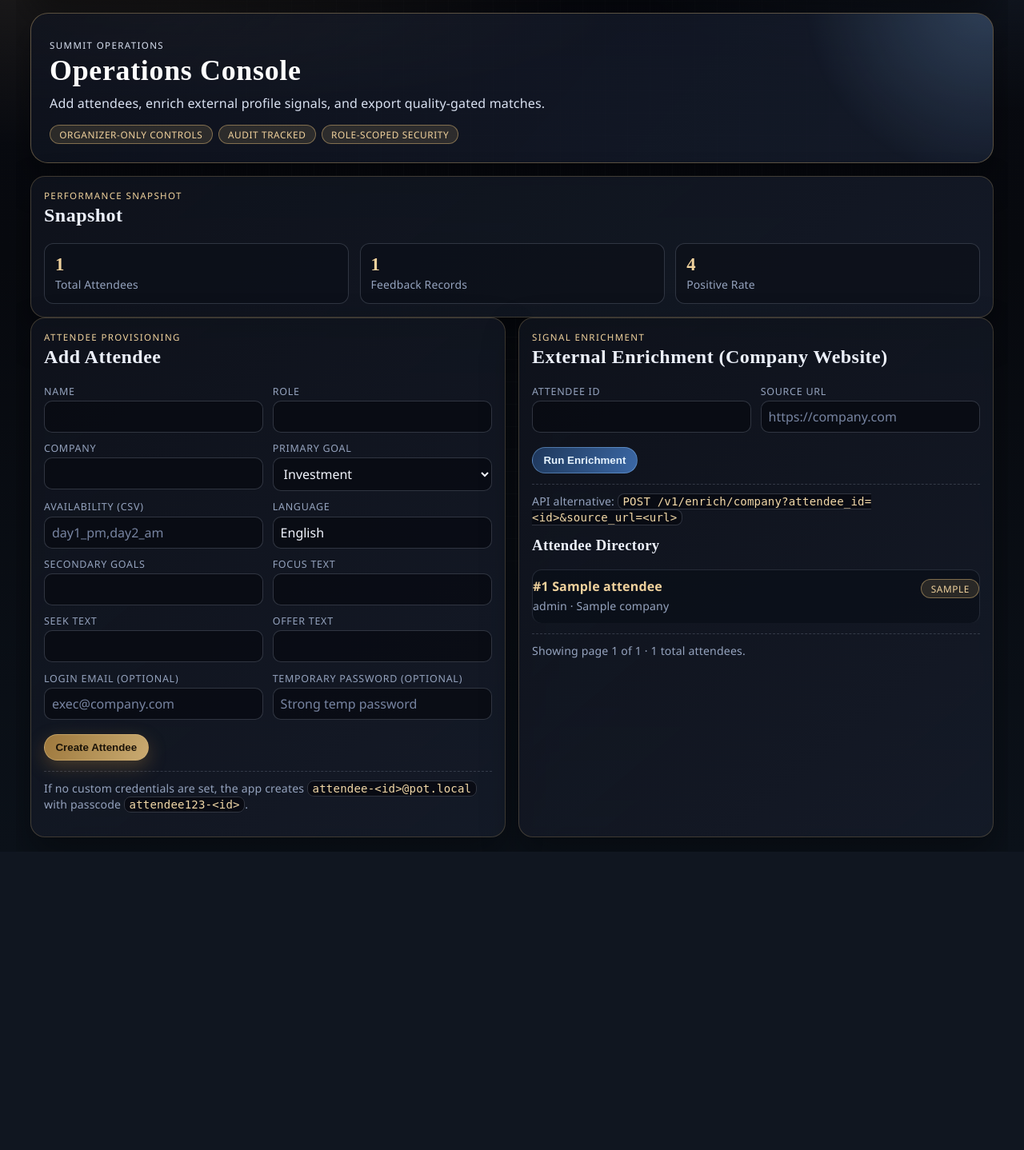
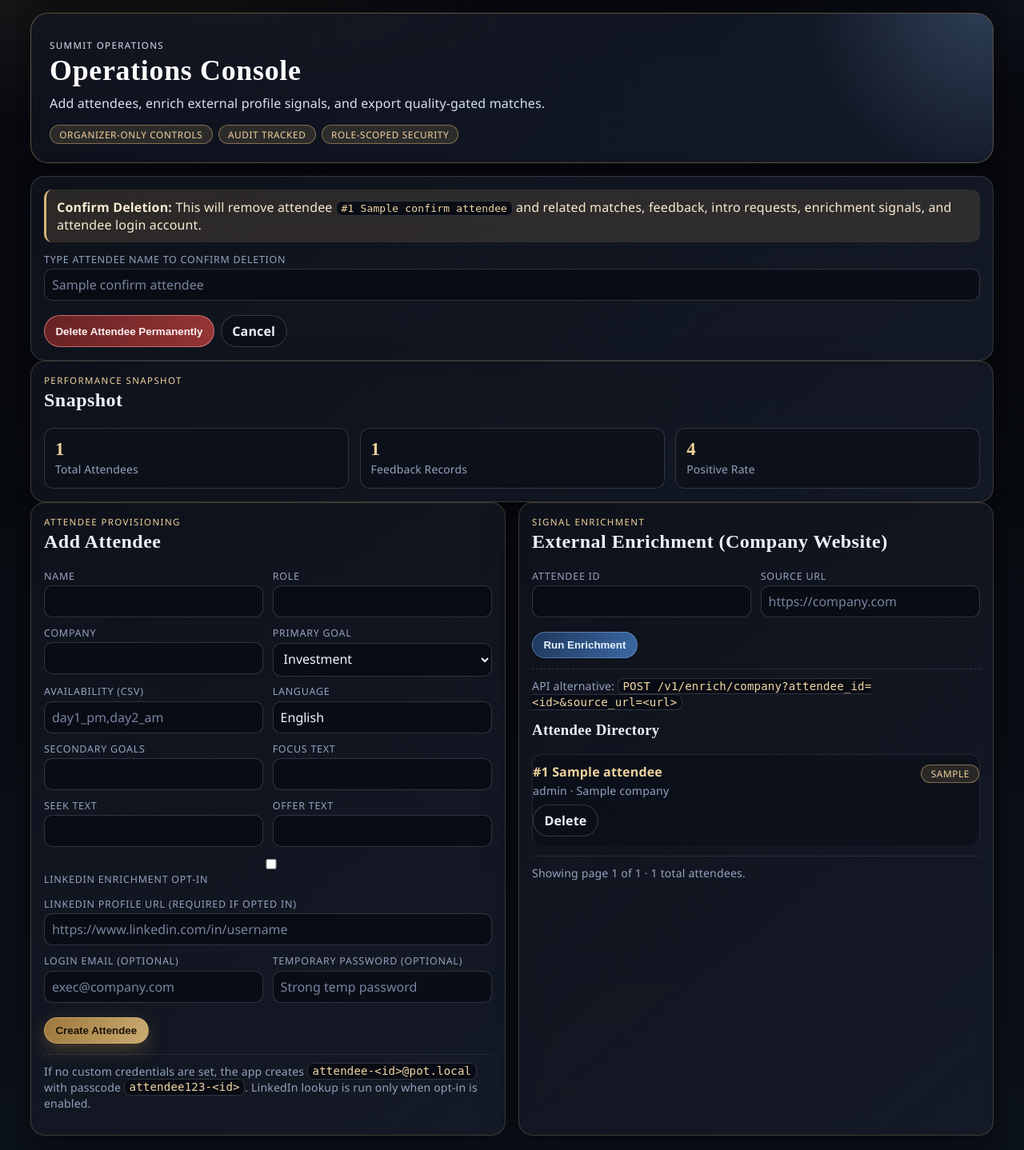
Before and after one commit to kenshiro-17/AI-Matchmaking, a FastAPI app: template app/templates/organizer.html in a window 1280 px wide. Shown: the part 83-1521 px from the top of the page at 80% size. Before the commit the page ends 1148 px from the top, so only its background shows below. Run offline with FastAPI, Linux system fonts and the light colour scheme; the template is opened without the code that fills it: most values are stand-ins (such as "Sample title", 1, 10 or a date in 2020).

Commit message:
Add LinkedIn opt-in enrichment and organizer attendee deletion

```diff
--- a/app/main.py
+++ b/app/main.py
@@ -4,17 +4,19 @@ import os
 import re
 import time
 from pathlib import Path
+from urllib.parse import quote_plus
 
 from fastapi import Depends, FastAPI, Form, HTTPException, Request
 from fastapi.responses import RedirectResponse, StreamingResponse
 from fastapi.staticfiles import StaticFiles
 from fastapi.templating import Jinja2Templates
+from sqlalchemy import or_
 from sqlalchemy.orm import Session
 from starlette.middleware.httpsredirect import HTTPSRedirectMiddleware
 from starlette.middleware.gzip import GZipMiddleware
 from starlette.middleware.trustedhost import TrustedHostMiddleware
 
-from app.database import Base, SessionLocal, engine, get_db
+from app.database import Base, SessionLocal, engine, ensure_schema_compat, get_db
 from app.models import AppUser, Attendee, AuditLog, ExternalSignal, Feedback, IntroRequest, MatchResult
 from app.schemas import (
     AttendeeCreate,
@@ -25,7 +27,7 @@ from app.schemas import (
 )
 from app.services.audit import write_audit_log
 from app.services.bootstrap import seed_demo_data_if_empty
-from app.services.external_enrichment import extract_company_summary
+from app.services.external_enrichment import extract_company_summary, extract_linkedin_summary
 from app.services.intro import create_intro_request, update_intro_request
 from app.services.matching import (
     MAX_MATCHES,
@@ -52,6 +54,7 @@ from app.services.security import (
 
 app = FastAPI(title="Proof of Talk Matchmaking Prototype", version="0.5.0")
 Base.metadata.create_all(bind=engine)
+ensure_schema_compat()
 app.add_middleware(GZipMiddleware, minimum_size=1024)
 
 templates = Jinja2Templates(directory=str(Path(__file__).parent / "templates"))
@@ -296,6 +299,13 @@ def validate_password_or_blank(value: str, field: str = "password") -> str:
     return cleaned
 
 
+def parse_opt_in(value: str | bool | None) -> bool:
+    if isinstance(value, bool):
+        return value
+    cleaned = (value or "").strip().lower()
+    return cleaned in {"1", "true", "yes", "on"}
+
+
 def parse_page(value: str | None, default: int = 1) -> int:
     try:
         parsed = int(value or default)
@@ -310,6 +320,47 @@ def parse_page_size(value: str | None, default: int, min_size: int = 10, max_siz
     except (TypeError, ValueError):
         return default
     return min(max(parsed, min_size), max_size)
+
+
+def delete_attendee_relations(db: Session, attendee_id: int) -> dict[str, int]:
+    feedback_deleted = (
+        db.query(Feedback)
+        .filter(or_(Feedback.attendee_id == attendee_id, Feedback.candidate_id == attendee_id))
+        .delete(synchronize_session=False)
+    )
+    match_deleted = (
+        db.query(MatchResult)
+        .filter(or_(MatchResult.attendee_id == attendee_id, MatchResult.candidate_id == attendee_id))
+        .delete(synchronize_session=False)
+    )
+    intro_deleted = (
+        db.query(IntroRequest)
+        .filter(or_(IntroRequest.requester_id == attendee_id, IntroRequest.candidate_id == attendee_id))
+        .delete(synchronize_session=False)
+    )
+    signal_deleted = (
+        db.query(ExternalSignal)
+        .filter(ExternalSignal.attendee_id == attendee_id)
+        .delete(synchronize_session=False)
+    )
+    user_deleted = (
+        db.query(AppUser)
+        .filter(AppUser.attendee_id == attendee_id, AppUser.role == "attendee")
+        .delete(synchronize_session=False)
+    )
+    attendee_deleted = (
+        db.query(Attendee)
+        .filter(Attendee.id == attendee_id)
+        .delete(synchronize_session=False)
+    )
+    return {
+        "feedback": int(feedback_deleted or 0),
+        "matches": int(match_deleted or 0),
+        "intros": int(intro_deleted or 0),
+        "signals": int(signal_deleted or 0),
+        "users": int(user_deleted or 0),
+        "attendees": int(attendee_deleted or 0),
+    }
 
 
 @app.middleware("http")
@@ -508,6 +559,8 @@ def organizer_view(request: Request, db: Session = Depends(get_db)):
 
     page = parse_page(request.query_params.get("page"), default=1)
     page_size = parse_page_size(request.query_params.get("page_size"), default=ORGANIZER_PAGE_SIZE)
+    confirm_delete_id_raw = request.query_params.get("confirm_delete")
+    confirm_delete_id = int(confirm_delete_id_raw) if (confirm_delete_id_raw and confirm_delete_id_raw.isdigit()) else 0
     total_attendees = db.query(Attendee).count()
     total_pages = max(1, (total_attendees + page_size - 1) // page_size)
     page = min(page, total_pages)
@@ -521,6 +574,9 @@ def organizer_view(request: Request, db: Session = Depends(get_db)):
     )
     metrics = organizer_metrics(db)
     message = request.query_params.get("message", "")
+    confirm_attendee = None
+    if confirm_delete_id > 0:
+        confirm_attendee = db.query(Attendee).filter(Attendee.id == confirm_delete_id).first()
     return templates.TemplateResponse(
         request=request,
         name="organizer.html",
@@ -528,6 +584,7 @@ def organizer_view(request: Request, db: Session = Depends(get_db)):
             "attendees": attendees,
             "metrics": metrics,
             "message": message,
+            "confirm_attendee": confirm_attendee,
             "user": current_user(request),
             "csrf_token": request.cookies.get(CSRF_COOKIE, ""),
             "page": page,
@@ -672,6 +729,8 @@ def create_attendee_form(
     seek_text: str = Form(""),
     offer_text: str = Form(""),
     focus_text: str = Form(""),
+    linkedin_opt_in: str = Form(""),
+    linkedin_url: str = Form(""),
     login_email: str = Form(""),
     temp_password: str = Form(""),
     db: Session = Depends(get_db),
@@ -685,6 +744,12 @@ def create_attendee_form(
     user = current_user(request)
     safe_email = validate_email_or_blank(login_email, "login_email")
     safe_password = validate_password_or_blank(temp_password, "temp_password")
+    safe_linkedin_opt_in = parse_opt_in(linkedin_opt_in)
+    safe_linkedin_url = validate_text(linkedin_url, "linkedin_url", 280)
+    if safe_linkedin_opt_in and not safe_linkedin_url:
+        raise HTTPException(status_code=400, detail="linkedin_url is required when linkedin_opt_in is enabled")
+    if not safe_linkedin_opt_in:
+        safe_linkedin_url = ""
     if (safe_email and not safe_password) or (safe_password and not safe_email):
         raise HTTPException(status_code=400, detail="login_email and temp_password must be set together")
     if APP_ENV in {"prod", "production"} and not safe_password:
@@ -701,6 +766,8 @@ def create_attendee_form(
         seek_text=validate_text(seek_text, "seek_text", 800),
         offer_text=validate_text(offer_text, "offer_text", 800),
         focus_text=validate_text(focus_text, "focus_text", 800),
+        linkedin_opt_in=safe_linkedin_opt_in,
+        linkedin_url=safe_linkedin_url,
     )
     db.add(row)
     db.commit()
@@ -711,9 +778,46 @@ def create_attendee_form(
         email=safe_email or None,
         raw_password=safe_password or None,
     )
-    write_audit_log(db, user, "create_attendee", "attendee", str(row.id), "success", {})
+    write_audit_log(db, user, "create_attendee", "attendee", str(row.id), "success", {
+        "linkedin_opt_in": safe_linkedin_opt_in
+    })
+    message = f"Attendee created (id={row.id}, login={attendee_user.email})"
+    if safe_linkedin_opt_in and safe_linkedin_url:
+        try:
+            linkedin_summary = extract_linkedin_summary(safe_linkedin_url)
+            db.add(
+                ExternalSignal(
+                    attendee_id=row.id,
+                    source="linkedin_profile",
+                    source_url=safe_linkedin_url,
+                    extracted_summary=linkedin_summary,
+                )
+            )
+            row.focus_text = f"{row.focus_text} {linkedin_summary[:500]}".strip()
+            db.commit()
+            write_audit_log(
+                db,
+                user,
+                "run_linkedin_enrichment",
+                "attendee",
+                str(row.id),
+                "success",
+                {"source_url": safe_linkedin_url},
+            )
+            message += ", LinkedIn enrichment completed"
+        except Exception as exc:
+            write_audit_log(
+                db,
+                user,
+                "run_linkedin_enrichment",
+                "attendee",
+                str(row.id),
+                "failed",
+                {"error": str(exc)[:120], "source_url": safe_linkedin_url},
+            )
+            message += f", LinkedIn enrichment failed: {str(exc)[:80]}"
     return RedirectResponse(
-        url=f"/organizer?message=Attendee+created+(id={row.id},+login={attendee_user.email})",
+        url=f"/organizer?message={quote_plus(message)}",
         status_code=303,
     )
 
@@ -760,6 +864,73 @@ def enrich_attendee_form(
         db, user, "run_enrichment", "attendee", str(attendee.id), "success", {"source_url": safe_source_url}
     )
     return RedirectResponse(url="/organizer?message=Enrichment+completed", status_code=303)
+
+
+@app.post("/organizer/attendees/{attendee_id}/delete")
+def delete_attendee_form(
+    attendee_id: int,
+    request: Request,
+    csrf_token: str = Form(""),
+    confirm_name: str = Form(""),
+    page: int = Form(1),
+    page_size: int = Form(ORGANIZER_PAGE_SIZE),
+    db: Session = Depends(get_db),
+):
+    auth = require_organizer(request)
+    if auth:
+        return auth
+    check_rate_limit(request, "attendee_delete_form", limit=20, period_seconds=60)
+    require_csrf_form(request, csrf_token)
+
+    user = current_user(request)
+    attendee = db.query(Attendee).filter(Attendee.id == attendee_id).first()
+    if not attendee:
+        write_audit_log(
+            db, user, "delete_attendee", "attendee", str(attendee_id), "denied", {"reason": "not_found"}
+        )
+        msg = "Delete failed: attendee not found"
+        return RedirectResponse(
+            url=f"/organizer?page={max(1, page)}&page_size={page_size}&message={quote_plus(msg)}",
+            status_code=303,
+        )
+
+    safe_confirm_name = validate_text(confirm_name, "confirm_name", 120)
+    if safe_confirm_name.lower() != attendee.name.lower():
+        write_audit_log(
+            db,
+            user,
+            "delete_attendee",
+            "attendee",
+            str(attendee_id),
+            "denied",
+            {"reason": "confirmation_mismatch"},
+        )
+        msg = "Delete blocked: confirmation name mismatch"
+        return RedirectResponse(
+            url=(
+                f"/organizer?confirm_delete={attendee_id}&page={max(1, page)}&page_size={page_size}"
+                f"&message={quote_plus(msg)}"
+            ),
+            status_code=303,
+        )
+
+    attendee_name = attendee.name
+    counts = delete_attendee_relations(db, attendee_id)
+    db.commit()
+    write_audit_log(
+        db,
+        user,
+        "delete_attendee",
+        "attendee",
+        str(attendee_id),
+        "success",
+        counts,
+    )
+    msg = f"Attendee deleted: {attendee_name} (id={attendee_id})"
+    return RedirectResponse(
+        url=f"/organizer?page={max(1, page)}&page_size={page_size}&message={quote_plus(msg)}",
+        status_code=303,
+    )
 
 
 @app.post("/intros/request")
@@ -829,12 +1000,42 @@ def create_attendee(payload: AttendeeCreate, request: Request, db: Session = Dep
         write_audit_log(db, user, "api_create_attendee", "attendee", "", "denied", {})
         raise HTTPException(status_code=403, detail="Forbidden")
 
-    row = Attendee(**payload.model_dump())
+    linkedin_opt_in = parse_opt_in(payload.linkedin_opt_in)
+    linkedin_url = validate_text(payload.linkedin_url, "linkedin_url", 280)
+    if linkedin_opt_in and not linkedin_url:
+        raise HTTPException(status_code=400, detail="linkedin_url is required when linkedin_opt_in is enabled")
+    if not linkedin_opt_in:
+        linkedin_url = ""
+
+    data = payload.model_dump()
+    data["linkedin_opt_in"] = linkedin_opt_in
+    data["linkedin_url"] = linkedin_url
+    row = Attendee(**data)
     db.add(row)
     db.commit()
     db.refresh(row)
     ensure_attendee_user(db, row)
-    write_audit_log(db, user, "api_create_attendee", "attendee", str(row.id), "success", {})
+    write_audit_log(db, user, "api_create_attendee", "attendee", str(row.id), "success", {"linkedin_opt_in": linkedin_opt_in})
+    if linkedin_opt_in and linkedin_url:
+        try:
+            linkedin_summary = extract_linkedin_summary(linkedin_url)
+            db.add(
+                ExternalSignal(
+                    attendee_id=row.id,
+                    source="linkedin_profile",
+                    source_url=linkedin_url,
+                    extracted_summary=linkedin_summary,
+                )
+            )
+            row.focus_text = f"{row.focus_text} {linkedin_summary[:500]}".strip()
+            db.commit()
+            write_audit_log(
+                db, user, "api_linkedin_enrich", "attendee", str(row.id), "success", {"source_url": linkedin_url}
+            )
+        except Exception as exc:
+            write_audit_log(
+                db, user, "api_linkedin_enrich", "attendee", str(row.id), "failed", {"error": str(exc)[:120]}
+            )
     return {"id": row.id, "login_email": f"attendee-{row.id}@pot.local"}
 
 
@@ -967,6 +1168,48 @@ def api_company_enrichment(attendee_id: int, source_url: str, request: Request,
     return {"attendee_id": attendee.id, "source_url": safe_source_url, "summary": summary[:500]}
 
 
+@app.post("/v1/enrich/linkedin")
+def api_linkedin_enrichment(attendee_id: int, source_url: str, request: Request, db: Session = Depends(get_db)):
+    user = api_user_or_401(request)
+    require_csrf_api(request)
+    check_rate_limit(request, "api_enrich_linkedin", limit=10, period_seconds=60)
+    if not has_permission(user, "run_enrichment"):
+        write_audit_log(db, user, "api_enrich_linkedin", "attendee", str(attendee_id), "denied", {})
+        raise HTTPException(status_code=403, detail="Forbidden")
+
+    attendee = db.query(Attendee).filter(Attendee.id == attendee_id).first()
+    if not attendee:
+        raise HTTPException(status_code=404, detail="Attendee not found")
+    if not attendee.linkedin_opt_in:
+        write_audit_log(
+            db, user, "api_enrich_linkedin", "attendee", str(attendee_id), "denied", {"reason": "opt_in_required"}
+        )
+        raise HTTPException(status_code=400, detail="Attendee has not opted in to LinkedIn enrichment")
+
+    try:
+        safe_source_url = validate_text(source_url, "source_url", 280)
+        summary = extract_linkedin_summary(safe_source_url)
+    except Exception as exc:
+        write_audit_log(db, user, "api_enrich_linkedin", "attendee", str(attendee_id), "failed", {"error": str(exc)[:120]})
+        raise HTTPException(status_code=400, detail=f"LinkedIn enrichment failed: {exc}") from exc
+
+    attendee.linkedin_url = safe_source_url
+    db.add(
+        ExternalSignal(
+            attendee_id=attendee.id,
+            source="linkedin_profile",
+            source_url=safe_source_url,
+            extracted_summary=summary,
+        )
+    )
+    attendee.focus_text = f"{attendee.focus_text} {summary[:500]}".strip()
+    db.commit()
+    write_audit_log(
+        db, user, "api_enrich_linkedin", "attendee", str(attendee.id), "success", {"source_url": safe_source_url}
+    )
+    return {"attendee_id": attendee.id, "source_url": safe_source_url, "summary": summary[:500]}
+
+
 @app.get("/v1/organizer/metrics")
 def api_metrics(request: Request, db: Session = Depends(get_db)):
     user = api_user_or_401(request)
--- a/app/models.py
+++ b/app/models.py
@@ -20,6 +20,8 @@ class Attendee(Base):
     focus_text: Mapped[str] = mapped_column(Text, default="")
     seek_text: Mapped[str] = mapped_column(Text, default="")
     offer_text: Mapped[str] = mapped_column(Text, default="")
+    linkedin_opt_in: Mapped[bool] = mapped_column(Boolean, default=False)
+    linkedin_url: Mapped[str] = mapped_column(String(280), default="")
     seed_confidence: Mapped[float] = mapped_column(Float, default=0.7)
 
 class MatchResult(Base):
--- a/app/schemas.py
+++ b/app/schemas.py
@@ -14,6 +14,8 @@ class AttendeeCreate(BaseModel):
     focus_text: str = Field(default="", max_length=800)
     seek_text: str = Field(default="", max_length=800)
     offer_text: str = Field(default="", max_length=800)
+    linkedin_opt_in: bool = False
+    linkedin_url: str = Field(default="", max_length=280)
     seed_confidence: float = 0.7
 
 
--- a/app/static/styles.css
+++ b/app/static/styles.css
@@ -472,6 +472,12 @@ h3 {
   color: #e6f3ff;
 }
 
+.btn-danger {
+  border-color: rgba(255, 159, 159, 0.6);
+  background: linear-gradient(115deg, rgba(110, 36, 36, 0.92), rgba(166, 58, 58, 0.9));
+  color: #fff1f1;
+}
+
 .form-grid {
   display: grid;
   grid-template-columns: repeat(2, minmax(0, 1fr));
--- a/app/templates/organizer.html
+++ b/app/templates/organizer.html
@@ -46,6 +46,27 @@
       </section>
       {% endif %}
 
+      {% if confirm_attendee %}
+      <section class="panel">
+        <div class="note">
+          <strong>Confirm Deletion:</strong> This will remove attendee <code>#{{ confirm_attendee.id }} {{ confirm_attendee.name }}</code> and related matches, feedback, intro requests, enrichment signals, and attendee login account.
+        </div>
+        <form action="/organizer/attendees/{{ confirm_attendee.id }}/delete" method="post" class="form-grid" style="margin-top:0.8rem;">
+          <input type="hidden" name="csrf_token" value="{{ csrf_token }}" />
+          <input type="hidden" name="page" value="{{ page }}" />
+          <input type="hidden" name="page_size" value="{{ page_size }}" />
+          <div class="full-row">
+            <label>Type attendee name to confirm deletion</label>
+            <input name="confirm_name" placeholder="{{ confirm_attendee.name }}" required />
+          </div>
+          <div class="actions full-row">
+            <button class="btn btn-danger" type="submit">Delete Attendee Permanently</button>
+            <a class="btn" href="/organizer?page={{ page }}&page_size={{ page_size }}">Cancel</a>
+          </div>
+        </form>
+      </section>
+      {% endif %}
+
       <section class="panel panel-elevated">
         <p class="section-kicker">Performance Snapshot</p>
         <h2>Snapshot</h2>
@@ -80,13 +101,15 @@
             <div><label>Focus Text</label><input name="focus_text" /></div>
             <div><label>Seek Text</label><input name="seek_text" /></div>
             <div><label>Offer Text</label><input name="offer_text" /></div>
+            <div class="full-row"><label><input type="checkbox" name="linkedin_opt_in" value="on" /> LinkedIn Enrichment Opt-In</label></div>
+            <div class="full-row"><label>LinkedIn Profile URL (required if opted in)</label><input name="linkedin_url" type="url" placeholder="https://www.linkedin.com/in/username" /></div>
             <div><label>Login Email (optional)</label><input name="login_email" type="email" placeholder="exec@company.com" /></div>
             <div><label>Temporary Password (optional)</label><input name="temp_password" type="password" placeholder="Strong temp password" /></div>
             <div class="actions full-row">
               <button class="btn btn-primary" type="submit">Create Attendee</button>
             </div>
           </form>
-          <p class="small note-subtle">If no custom credentials are set, the app creates <code>attendee-&lt;id&gt;@pot.local</code> with passcode <code>attendee123-&lt;id&gt;</code>.</p>
+          <p class="small note-subtle">If no custom credentials are set, the app creates <code>attendee-&lt;id&gt;@pot.local</code> with passcode <code>attendee123-&lt;id&gt;</code>. LinkedIn lookup is run only when opt-in is enabled.</p>
         </article>
 
         <article class="panel panel-elevated">
@@ -117,6 +140,9 @@
                 <span class="badge">{{ attendee.primary_goal }}</span>
               </div>
               <div class="small">{{ attendee.role }} · {{ attendee.company }}</div>
+              <div class="actions">
+                <a class="btn" href="/organizer?confirm_delete={{ attendee.id }}&page={{ page }}&page_size={{ page_size }}">Delete</a>
+              </div>
             </li>
             {% endfor %}
           </ul>
```
Also changed, not shown: app/database.py (+19 -0 lines), app/services/external_enrichment.py (+37 -8 lines), docs/Case_Study_3_Submission_Draft.md (+3 -0 lines), docs/level2/Proof_of_Concept.md (+8 -4 lines), docs/level3/Working_Prototype.md (+8 -1 lines), docs/security/Security_Hardening_Plan_and_Implementation.md (+5 -2 lines), docs/submission_pdfs/Email_Case_Study_Selection.txt (added, +17 -0 lines), tests/test_auth_and_security.py (+157 -0 lines), README.md, 4 other files.
